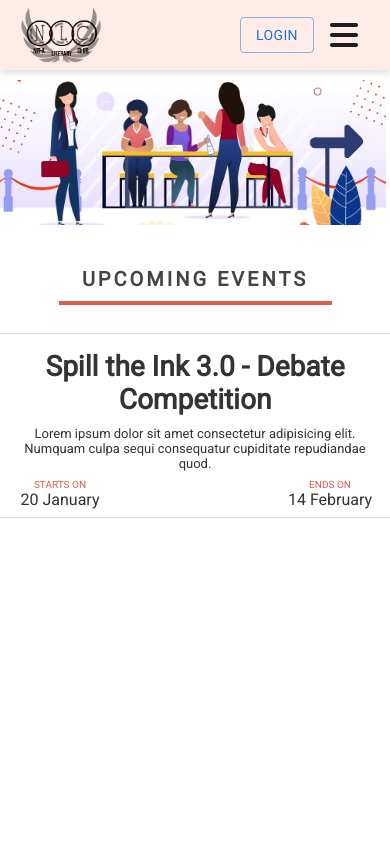
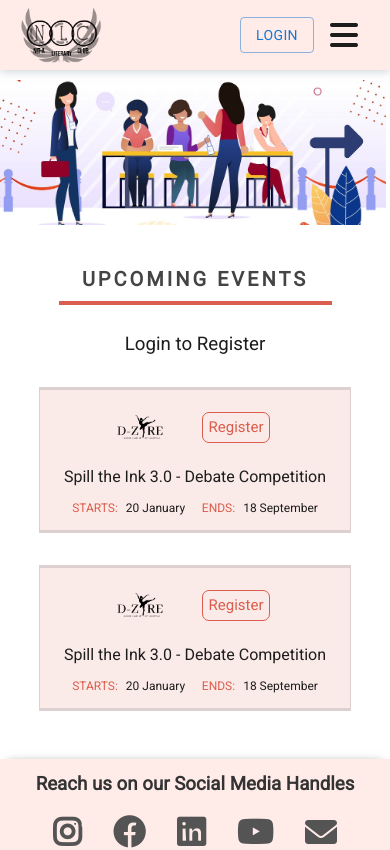
Before and after one commit to TheAnkitGautam/nlc-project, a React (Create React App) app in the folder client/: page /public in a window 390 px wide. Shown: the top 850 px of the page. Built offline with nearby package versions, Linux system fonts and the light colour scheme; no server answers.

Commit message:
Events List Page Added

```diff
--- a/client/package.json
+++ b/client/package.json
@@ -2,7 +2,6 @@
   "name": "client",
   "version": "0.1.0",
   "private": true,
-  "proxy": "http://localhost:5000",
   "dependencies": {
     "@emotion/react": "^11.9.3",
     "@emotion/styled": "^11.9.3",
--- a/client/src/App.js
+++ b/client/src/App.js
@@ -10,7 +10,7 @@ import AchievementPage from './components/Achievements/AchievementPage';
 import NotFound from './Pages/NotFound';
 import Profile from "./components/PublicCorner/Profile";
 import { useContext, useLayoutEffect } from "react";
-import { AuthContext } from "./context/AuthContext";
+import { AuthContext } from "./Context/AuthContext";
 import { API_Login_Request } from './utils/API_Calls';
 
 function App() {
--- a/client/src/components/Navbar/Navbar.jsx
+++ b/client/src/components/Navbar/Navbar.jsx
@@ -3,7 +3,7 @@ import './navbar.css'
 import logo from './logo-white.png';
 import { useNavigate, NavLink } from 'react-router-dom';
 import { Avatar, Button } from '@mui/material';
-import { AuthContext } from '../../context/AuthContext';
+import { AuthContext } from './../../Context/AuthContext';
 import axios from 'axios';
 
 const Navbar = () => {
--- a/client/src/components/PublicCorner/Profile.jsx
+++ b/client/src/components/PublicCorner/Profile.jsx
@@ -9,7 +9,7 @@ import SchoolOutlinedIcon from '@mui/icons-material/SchoolOutlined';
 import eventPoster from './eventPoster.jpg';
 import { useEffect, useState } from 'react';
 import { useContext } from 'react';
-import { AuthContext } from '../../context/AuthContext';
+import { AuthContext } from './../../Context/AuthContext';
 import { Save_User_Profile } from '../../utils/API_Calls';
 import Backdrop from '@mui/material/Backdrop';
 import CircularProgress from '@mui/material/CircularProgress';
--- a/client/src/components/PublicCorner/PublicCorner.jsx
+++ b/client/src/components/PublicCorner/PublicCorner.jsx
@@ -1,40 +1,71 @@
-import React from 'react'
-import { Link } from 'react-router-dom';
-import eventPoster from './eventPoster.jpg';
-import CSS from './public_corner.module.css';
-
+import React from "react";
+// import { Link } from "react-router-dom";
+import eventPoster from "./eventPoster.jpg";
+import CSS from "./public_corner.module.css";
+import logo from "./../Clubs/D-Zire.png";
 const PublicCorner = () => {
   return (
-        <section className='pageLoadAnim'>
+    <section className="pageLoadAnim">
       <div className={CSS.imgBox}>
         <img src={eventPoster} alt="" className={CSS.eventImg} />
       </div>
-            <div className={CSS.noticeBox} >
-                <h2 className={CSS.title}><span>----------</span> Upcoming Events <span>----------</span></h2>
-                <div className={CSS.notice}>
-                    <div className={CSS.startDate}>
-                        <div className={CSS.dateTitle}>starts on</div>
-                        <div className={CSS.date}>
-                            <div className={CSS.day}>20</div>
-                            <div className={CSS.month}>January</div>
+      <div className={CSS.noticeBox}>
+        <h2 className={CSS.title}>
+          <span>----------</span> Upcoming Events <span>----------</span>
+        </h2>
+        <h3 className={CSS.loginRemark}>Login to Register</h3>
+
+        <div className={CSS.eventContainer}>
+          <div className={CSS.eventbox}>
+            <div className={CSS.eventDesc}>
+                <div className={CSS.eventTitleBanner}>
+                  <img className={CSS.eventLogo} src={logo} alt="" />
+                  <div className={CSS.eventTitle}>
+                    Spill the Ink 3.0 - Debate Competition
                   </div>
                 </div>
-                    <div className={CSS.center} >
-                        <h3 className={CSS.noticeTitle}>Spill the Ink 3.0 - Debate Competition</h3>
-                        <p className={CSS.desc}>Lorem ipsum dolor sit amet consectetur adipisicing elit. Numquam culpa sequi consequatur cupiditate repudiandae quod.</p>
+                <div className={CSS.registrationBtn}>Register</div>
             </div>
-                    <div className={CSS.endDate}>
-                        <div className={CSS.dateTitle}>ends on</div>
-                        <div className={CSS.date}>
-                            <div className={CSS.day}>14</div>
-                            <div className={CSS.month}>February</div>
+            <div className={CSS.eventDate}>
+              <div className={CSS.eventStart}>
+                  <div className={CSS.dateTitle}>Starts:</div>
+                  <div className={CSS.startDate}>20 January</div>
+              </div>
+              <div className={CSS.eventStart}>
+                  <div className={CSS.dateTitle}>Ends:</div>
+                  <div className={CSS.startDate}>18 September</div>
               </div>
             </div>
           </div>
-            </div >
-        </section >
 
-    )
-}
+          <div className={CSS.eventbox}>
+            <div className={CSS.eventDesc}>
+                <div className={CSS.eventTitleBanner}>
+                  <img className={CSS.eventLogo} src={logo} alt="" />
+                  <div className={CSS.eventTitle}>
+                    Spill the Ink 3.0 - Debate Competition
+                  </div>
+                </div>
+                <div className={CSS.registrationBtn}>Register</div>
+            </div>
+            <div className={CSS.eventDate}>
+              <div className={CSS.eventStart}>
+                  <div className={CSS.dateTitle}>Starts:</div>
+                  <div className={CSS.startDate}>20 January</div>
+              </div>
+              <div className={CSS.eventStart}>
+                  <div className={CSS.dateTitle}>Ends:</div>
+                  <div className={CSS.startDate}>18 September</div>
+              </div>
+            </div>
+          </div>
 
-export default PublicCorner
+        </div>
+
+
+      </div>
+    </section>
+  );
+};
+
+export default PublicCorner;
--- a/client/src/components/PublicCorner/public_corner.module.css
+++ b/client/src/components/PublicCorner/public_corner.module.css
@@ -12,7 +12,7 @@
 
 .title {
   text-align: center;
-    font-family: 'Roboto', sans-serif;
+  font-family: "Roboto", sans-serif;
   color: #444;
   padding: 10px 0;
   margin: 0 auto 2rem auto;
@@ -24,7 +24,7 @@
 }
 
 .title::after {
-    content: '';
+  content: "";
   position: absolute;
   height: 4px;
   width: 70%;
@@ -37,17 +37,261 @@
   letter-spacing: -1px;
 }
 
+.loginRemark {
+  font-family: "Roboto", sans-serif;
+  text-align: center;
+  font-weight: normal;
+}
+.eventContainer {
+  display: grid;
+  grid-template-columns: 1fr 1fr;
+  max-width: 1200px;
+  margin: 1rem auto;
+}
+.eventbox {
+  display: flex;
+  justify-content: space-between;
+  width: 570px;
+  margin: 1rem auto;
+  padding: 20px 10px;
+  font-family: "Roboto", sans-serif;
+  background: #db5e4d20;
+  /* background-image: url(./Graffiti.png);
+  background-size: contain; */
+  border-top: 2.25px solid rgba(100, 100, 111, 0.2);
+  border-bottom: 2.25px solid rgba(100, 100, 111, 0.2);
+}
+.eventbox:hover {
+  box-shadow: rgba(100, 100, 111, 0.2) 0px 7px 29px 0px;
+}
+.eventDesc {
+  margin: auto;
+}
+.eventTitleBanner {
+  display: flex;
+  align-items: center;
+}
+.eventLogo {
+  height: 76px;
+}
+.eventTitle {
+  font-size: 1.47rem;
+  padding: 10px;
+  width: 330px;
+
+  /* text-align: center; */
+}
+.registrationBtn {
+  border: 1.6px solid #db5d4d;
+  border-radius: 7px;
+  padding: 5.5px;
+  width: fit-content;
+  cursor: pointer;
+  margin: 10px 5px;
+  color: #db5d4d;
+  margin-left: 20px;
+  text-align: center;
+}
+.registrationBtn:hover {
+  background: #db5d4d;
+  color: snow;
+}
+
+.eventDate {
+  margin: 0 auto;
+}
+.eventStart {
+  margin: 18.5px auto;
+}
+.dateTitle {
+  font-size: 14px;
+  text-transform: uppercase;
+  color: #db5d4d;
+}
+.startDate {
+  font-family: "Roboto", sans-serif;
+  min-width: 100px;
+  display: flex;
+  flex-direction: column;
+  padding-left: 15px;
+  font-size: 17px;
+}
+
 .noticeBox {
   margin: 4rem auto;
-    min-height: 100vh;
+  /* min-height: 100vh; */
 }
 
-.noticeBox>div {
-    margin-top: 1.5rem;
+@media screen and (max-width: 1250px) {
+  .eventContainer {
+    max-width: 1100px;
+  }
+  .eventbox {
+    width: 520px;
+  }
+  .eventTitle {
+    font-size: 1.4rem;
+    width: 300px;
+  }
+}
+@media screen and (max-width: 1180px) {
+  .eventContainer {
+    grid-template-columns: 1fr;
+    max-width: 1100px;
+  }
+  .eventbox {
+    width: 580px;
+  }
+  .eventTitle {
+    font-size: 1.4rem;
+    width: 350px;
+  }
+}
+@media screen and (max-width: 850px) {
+  .eventbox {
+    display: grid;
+    padding: 10px;
+    justify-content: center;
+    padding-top: 20px;
+    width: 70%;
+  }
+  .eventTitle {
+    width: 330px;
+  }
+  .eventDesc,
+  .eventDate,
+  .eventStart {
+    display: flex;
+    justify-content: space-between;
+  }
+  .registrationBtn {
+    margin: 10px;
+    height: fit-content;
+  }
+  .eventDate {
+    margin: 15px auto;
+  }
+  .eventStart {
+    margin: 0px 20px;
+  }
+  .dateTitle,
+  .startDate {
+    font-size: 15px;
+  }
 }
 
-.notice {
-    max-width: 1100px;
+@media screen and (max-width: 750px) {
+  .eventTitle {
+    width: 310px;
+  }
+}
+@media screen and (max-width: 700px) {
+  .eventbox {
+    padding: 10px 10px;
+  }
+  .eventLogo {
+    height: 60px;
+  }
+  .eventTitle {
+    font-size: 1.25rem;
+    width: 350px;
+  }
+  .eventDesc {
+    display: grid;
+    place-items: center;
+  }
+  .eventDate {
+    margin: 5px auto;
+  }
+  .startDate {
+    padding-left: 10px;
+  }
+  .dateTitle,
+  .startDate {
+    font-size: 13px;
+  }
+  .registrationBtn {
+    font-size: 14px;
+    margin: -2px auto 8px auto;
+  }
+}
+
+@media screen and (max-width: 600px) {
+  .eventbox {
+    width: 75%;
+  }
+}
+@media screen and (max-width: 550px) {
+  .eventbox {
+    width: 80%;
+    border-right: 1px solid rgba(100, 100, 111, 0.2);
+    border-left: 1px solid rgba(100, 100, 111, 0.2);
+    border-top: 3px solid rgba(100, 100, 111, 0.2);
+    border-bottom: 3px solid rgba(100, 100, 111, 0.2);
+  }
+
+  .eventTitle {
+    font-size: 1.15rem;
+    width: 325px;
+  }
+}
+
+@media screen and (max-width: 490px) {
+  .eventDesc{
+    position: relative;
+  }
+  .eventTitleBanner{
+    flex-direction: column;
+    align-items: flex-start;
+  }
+  .eventTitle{
+    font-size: 1rem;
+    text-align: center;
+    margin-top: -3px;
+  }
+  .registrationBtn{
+    position: absolute;
+    right: 70px;
+    top: 12px;
+    margin: 0;
+    font-size: 15px;
+  }
+  .eventStart{
+    margin: 0 10px;
+  }
+  .startDate {
+    padding-left: 8px;
+  }
+  .eventLogo{
+    margin-left: 60px;
+  }
+}
+
+@media screen and (max-width: 425px) {
+  .eventStart{
+    margin: 0 5px;
+  }
+  .eventTitle {
+    width: 300px;
+  }
+  .startDate{
+    min-width: 80px;
+  }
+}
+@media screen and (max-width: 400px) {
+  .eventStart{
+    margin: 0 2px;
+  }
+  .eventTitle {
+    width: 290px;
+  }
+  .dateTitle,
+  .startDate {
+    font-size: 12px;
+  }
+}
+/* .notice {
+    max-width: 500px;
     margin: 0 auto;
     display: flex;
     padding: 0 1rem 0.5rem 1rem;
@@ -83,6 +327,7 @@
     display: flex;
     flex-direction: column;
     align-items: center;
+    text-align: center;
 }
 
 .dateTitle {
@@ -191,4 +436,17 @@
     .title {
         font-size: 1.25rem;
     }
+} */
+
+@media (max-width: 700px) {
+  .noticeBox {
+    margin: 2rem auto;
   }
+  .title span {
+    display: none;
+  }
+
+  .title {
+    font-size: 1.25rem;
+  }
+}
--- a/client/src/components/TeamCard/TeamCard.jsx
+++ b/client/src/components/TeamCard/TeamCard.jsx
@@ -4,7 +4,7 @@ import { Executive_Team, Social_Team, Editorial_Team, Graphics_Team, Debating_Te
 import Dots from './../Dots';
 import SecondaryCard from './SecondaryCard';
 import { Fade } from 'react-reveal';
-import { Link } from 'react-router-dom';
+// import { Link } from 'react-router-dom';
 
 const TeamCard = () => {
     return (
--- a/client/src/index.js
+++ b/client/src/index.js
@@ -2,7 +2,7 @@ import React from 'react';
 import ReactDOM from 'react-dom/client';
 import App from './App';
 import './index.css'
-import { AuthContextProvider } from './context/AuthContext';
+import { AuthContextProvider } from './Context/AuthContext';
 
 const root = ReactDOM.createRoot(document.getElementById("root"));
 root.render(
```
Also changed, not shown: client/src/components/PublicCorner/Graffiti.png (added), 1 other file (tests, documents, lock files or other folders). Lines whose indentation alone changed are shown as unchanged.
